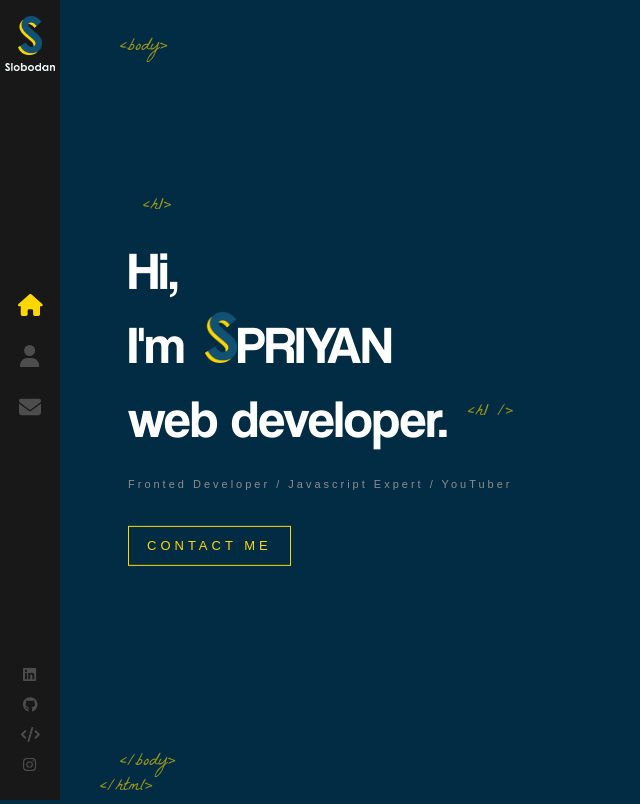
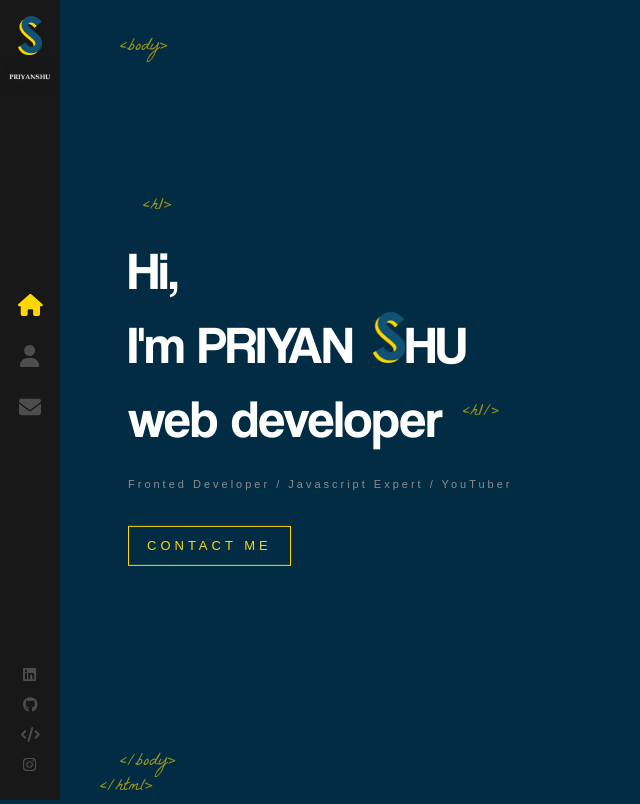
Before and after one commit to RanjanTheDoer/Priyanshu_Portfolio, a React (Create React App) app: page / in a window 1280 px wide. Shown: the whole page, without its empty margins (0-640 px from the left). Built offline with nearby package versions, Linux system fonts and the light colour scheme.

Commit message:
sidebar logo

```diff
--- a/package.json
+++ b/package.json
@@ -46,5 +46,8 @@
       "last 1 firefox version",
       "last 1 safari version"
     ]
+  },
+  "devDependencies": {
+    "webpack": "^5.89.0"
   }
 }
--- a/src/components/AnimatedLetters/index.js
+++ b/src/components/AnimatedLetters/index.js
@@ -1,11 +1,11 @@
 import './index.scss';
 
-const AnimatedLetters = ({ letterClass, strArray, idx}) =>{
+const AnimatedLetters = ({letterClass, strArray, idx}) =>{
     return(
         <span>
             {
                 strArray.map((char,i) =>(
-                    <span key={char+i}className={`${letterClass}_${i+idx}`}>
+                    <span key={char+i}className={'${letterClass}_${i+idx}'}>
                         {char}
                     </span>
                 ) )
@@ -14,6 +14,6 @@
             }
         </span>
     )
-};
+}
 
 export default AnimatedLetters
--- a/src/components/AnimatedLetters/index.scss
+++ b/src/components/AnimatedLetters/index.scss
@@ -1,13 +1,26 @@
-.text-animate{
+.text-animate {
     display: inline-block;
     opacity: 0;
-    animation: bounceIn 1s 1s;
+    animation: bounceIn;
+    animation-duration: 1s;
+    animation-delay: 1s;
     animation-fill-mode: forwards;
     min-width: 10px;
-}
+  }
 
-@for $i from 1 through 35 {
+  .text-animate-hover {
+    min-width: 10px;
+    display: inline-block;
+    animation-fill-mode: both;
+
+    &:hover {
+      animation: rubberBand 1s;
+      color: #ffd700;
+    }
+  }
+
+  @for $i from 1 through 35 {
     .text-animate._#{$i} {
-        animation-delay: #{$i/10}s;
+      animation-delay: #{$i / 10}s;
     }
-}
+  }
--- a/src/components/Home/index.js
+++ b/src/components/Home/index.js
@@ -1,30 +1,19 @@
 import { Link } from 'react-router-dom'
 import LogoTitle from '../../assests/images/logo-s.png'
 import './index.scss';
-import { useState } from 'react';
-import AnimatedLetters from '../AnimatedLetters';
 const Home = () => {
-    const [letterClass,setLetterClass]= useState('text-animate')
-    const nameArray =['P','R','I','Y','A','N',]
-
-    const jobArray =['w','e','b',' ','d','e','v','e','l','o','p','e','r','.']
+   /* const [letterClass,setLetterClass]= useState('text-animate')
+    const nameArray =['P','R','I','Y','A','N','H','U']
+    const jobArray =['w','e','b',' ','d','e','v','e','l','o','p','e','r','.'] */
     return(
         <div className="container home-page">
             <div className="text-zone" >
-                <h1>
-                    <span className={letterClass}>H</span>
-                    <span className={`${letterClass}_12`}>i,</span>
-                    <br />
-                    <span className={`${letterClass}_13`}>I</span>
-                    <span className={`${letterClass}_14`}>'m</span>
+                <h1>Hi, <br /> I'm PRIYAN
                 <img src={LogoTitle} alt="developer" />
-                <AnimatedLetters letterClass={letterClass}
-                strArray={nameArray}
-                idx={15}/>
+                HU
+
                 <br />
-                <AnimatedLetters letterClass={letterClass}
-                strArray={jobArray}
-                idx={22}/>
+                web developer
                 </h1>
                 <h2>Fronted Developer / Javascript Expert / YouTuber </h2>
                 <Link to="/contact" className='flat-button'>CONTACT ME</Link>
--- a/src/components/Home/index.scss
+++ b/src/components/Home/index.scss
@@ -28,7 +28,7 @@
         }
 
         &::after{
-            content: '<h1 />';
+            content: '<h1/>';
             font-family: 'La Belle Aurore';
             color: #ffd700;
             font-size: 18px;
--- a/src/components/Sidebar/index.scss
+++ b/src/components/Sidebar/index.scss
@@ -18,7 +18,8 @@
             height: auto;
 
             &.sub-logo{
-                width: 50px;
+                width: 60px;
+
             }
 
         }
```
Also changed, not shown: src/assests/images/logo_sub.png, 1 other file (tests, documents, lock files or other folders).
